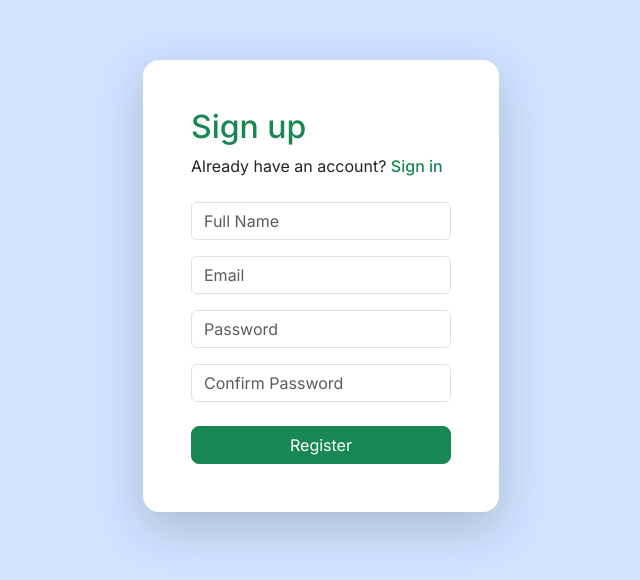
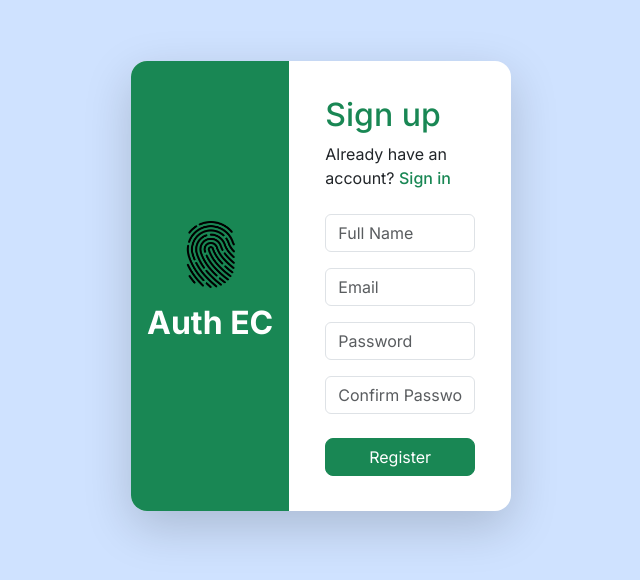
Before and after one commit to Shajjad002/UserAuthentication, an Angular app in the folder AuthECClient/: page /signup in a window 1280 px wide. Shown: the part 102-682 px from the top of the page, without its empty margins (319-959 px from the left). Built offline with nearby package versions, Linux system fonts and the light colour scheme.

Commit message:
Login Page

```diff
--- a/AuthECClient/src/app/user/login/login.component.html
+++ b/AuthECClient/src/app/user/login/login.component.html
@@ -4,21 +4,20 @@
         <a routerLink="/signup"  class="text-decoration-none fw-medium text-success d-inlin-block">Sign up</a>
     </p>
 </div>
-<form [formGroup]="form" >
-
+<form [formGroup]="form" (ngSubmit)="onSubmit()">
     <div class="mb-3">
         <!-- <label for="email" class="form-label">Email</label> -->
-        <input  id="email" class="form-control bg-body-secodnary"  placeholder="Email" formControlName="email">
-        <!-- <label class="error-feedback" *ngIf="form.get('email')?.touched && form.get('email')?.invalid">
+        <input  id="email" class="form-control bg-grabg-body-secodnary bg-gradient"  placeholder="Email" formControlName="email">
+        <label class="error-feedback" *ngIf="form.get('email')?.touched && form.get('email')?.errors?.['required']">
             Please enter your email address.
-        </label> -->
+        </label>
     </div>
     <div class="mb-3">
         <!-- <label for="email" class="form-label">Email</label> -->
-        <input  id="email" class="form-control bg-body-secodnary"  placeholder="Password" formControlName="Password">
-        <!-- <label class="error-feedback" *ngIf="form.get('email')?.touched && form.get('email')?.invalid">
-            Please enter your email address.
-        </label> -->
+        <input  id="email" class="form-control bg-body-secodnary bg-gradient"  placeholder="Password" formControlName="password">
+        <label class="error-feedback" *ngIf="form.get('password')?.touched && form.get('password')?.errors?.['required']">
+            Please enter your Password.
+        </label>
     </div>
     <div class="mt-4">
         <button type="submit" class="btn btn-success w-100 rounded-3" >Sign in</button>
--- a/AuthECClient/src/app/user/login/login.component.ts
+++ b/AuthECClient/src/app/user/login/login.component.ts
@@ -12,6 +12,7 @@ import { RouterLink } from '@angular/router';
 })
 export class LoginComponent {
   form: FormGroup;  // Declare the form property
+  isSubmitted:boolean = false;
 
   constructor(public formBuilder: FormBuilder) {
     // Initialize the form property
@@ -19,5 +20,17 @@ export class LoginComponent {
       email: ['', Validators.required],
       password: ['', Validators.required],
     });
+  };
+
+
+   hasDisplayError(controlName: string, errorName: string): boolean {
+    const control = this.form.get(controlName);
+    return control ? this.isSubmitted || (control.touched || control.hasError(errorName)) : false;
+  };
+  onSubmit() {
+    this.isSubmitted = true;
+    console.log(this.form.value);
   }
+
+
 }
--- a/AuthECClient/src/app/user/registration/registration.component.ts
+++ b/AuthECClient/src/app/user/registration/registration.component.ts
@@ -82,7 +82,7 @@ export class RegistrationComponent {
 
   hasDisplayError(controlName: string, errorName: string): boolean {
     const control = this.form.get(controlName);
-    return control ? control.touched || control.hasError(errorName) : false;
+    return control ? this.isSubmitted || (control.touched || control.hasError(errorName)) : false;
   }
 
 }
--- a/AuthECClient/src/app/user/user.component.html
+++ b/AuthECClient/src/app/user/user.component.html
@@ -1,11 +1,17 @@
 <div class="container">
   <div class="row vh-100  align-items-center">
     <div class="col-lg-4 offset-lg-4 col-md-8 offset-md-2 col-10 offset-1">
-      <div class="rounded-4 border-0 shadow-lg bg-white mb-4" style="min-height: 450px;">
-        <div class="d-flex justify-content-start align-items-center ">
-            <div class="p-5 w-100">
-              <router-outlet/>
-            </div>
+      <div class="row rounded-4 border-0 shadow-lg bg-white mb-4" style="min-height: 450px;">
+        <div class="col-md-5 d-none bg-success d-md-flex justify-content-center align-items-center rounded-start-4">
+          <div class="text-center text-white">
+            <img src="fingerprint-scan.png"  class="w-50 mb-3">
+            <h2 class="fw-bolder">Auth EC</h2>
+          </div>
+        </div>
+        <div class="col-md-7 d-flex justify-content-start align-items-center " >
+          <div class="p-4 w-100">
+            <router-outlet/>
+          </div>
         </div>
       </div>
     </div>
```
Also changed, not shown: AuthECClient/public/fingerprint-identification.png (added), AuthECClient/public/fingerprint-scan.png (added).
